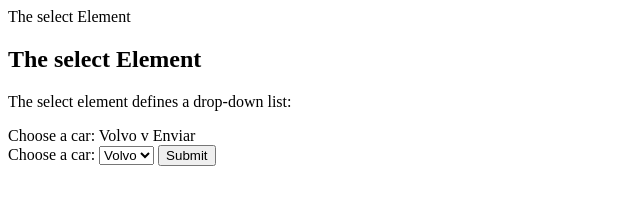
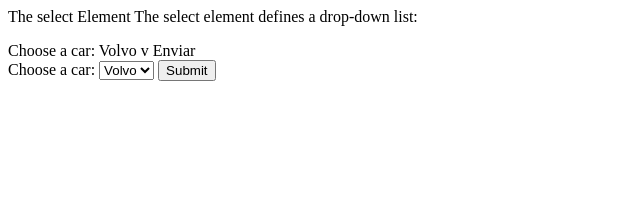
Before and after one commit to sarinhalindalinda/sarinhalindalinda.github.io, a plain HTML site: page segundo.html in a window 1280 px wide. Shown: the whole page, without its empty margins (0-640 px from the left). Drawn offline with Linux system fonts and the light colour scheme.

Commit message:
Update segundo.html

```diff
--- a/segundo.html
+++ b/segundo.html
@@ -3,10 +3,7 @@
 <body>
 
 
-The select Element
-
-
-<h2>The select Element</h2>
+The select Element</h2>
 
 
 
```
